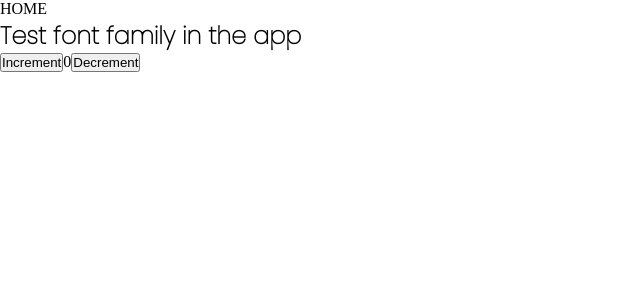
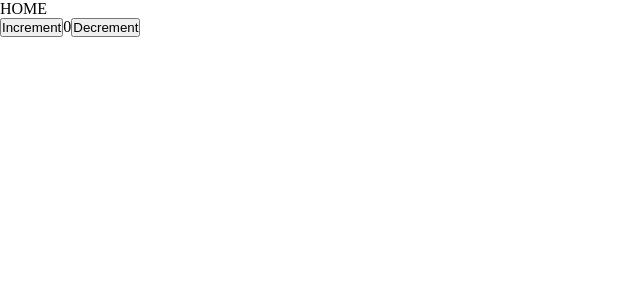
Before and after one commit to mariyaniliev/ERP-App, a React (Vite) app: page / in a window 1280 px wide. Shown: the top 300 px of the page, without its empty margins (0-640 px from the left). Built offline with nearby package versions, Linux system fonts and the light colour scheme; a web font is replaced by a local one.

Commit message:
Changed default theme colors

```diff
--- a/src/App.global.css
+++ b/src/App.global.css
@@ -1,13 +1,13 @@
 @import url('https://fonts.googleapis.com/css2?family=Palette+Mosaic&family=Poppins:wght@100&display=swap');
 
 :root {
-  --color-accentblue: #556db0;
-  --color-lightblue: #86a7d6;
-  --color-darkblue01: #312c5c;
-  --color-darkblue02: #4a4c9e;
-  --color-dark: #151326;
-  --color-accentpurple: #805b98;
-  --color-purple: #5c4476;
+    --color-primary-gradient: linear-gradient(
+        90deg,
+        #5ED3E1 0%,
+        #7F53AC 59%,
+      );
+  --color-aquablue: #5ED3E1;
+  --color-purple: #7F53AC;
 }
 
 * {
--- a/src/pages/Home/Home.tsx
+++ b/src/pages/Home/Home.tsx
@@ -1,13 +1,10 @@
 import React from "react";
 import { Outlet } from "react-router-dom";
-import { THEME_FONT_FAMILY } from "../../theme/theme-constants";
+
 const Home = () => {
   return (
     <div>
       HOME
-      <h2 style={{ fontFamily: `${THEME_FONT_FAMILY}` }}>
-        Test font family in the app
-      </h2>
       {/* without Outlet component, children property doesnt work */}
       <Outlet />
     </div>
--- a/src/theme/theme-constants.ts
+++ b/src/theme/theme-constants.ts
@@ -1,11 +1,7 @@
 export const THEME_FONT_FAMILY = "'Poppins', cursive";
 
 export const THEME_COLORS = {
-  accentBlue: "var(--color-accentblue)",
-  lightblue: "var(--color-lightblue)",
-  darkblue01: "var(--color-darkblue01)",
-  darkblue02: "var(--color-darkblue02)",
-  dark: "var(--color-dark)",
-  accentpurple: "var(--color-accentpurple)",
+  primaryGradient: "var(--color-primary-gradient)",
+  aquaBlue: "var(--color-aquablue)",
   purple: "var(--color-purple)",
 } as const;
```
